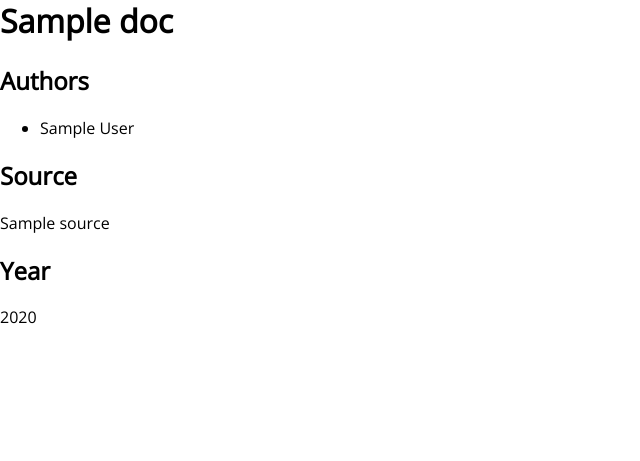
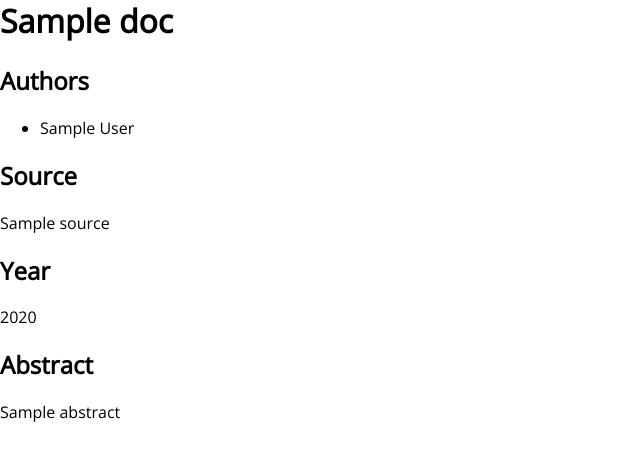
Before and after one commit to SageRalph/search-mendeley, a Flask app: template app/templates/details.html in a window 1280 px wide. Shown: the part 22-483 px from the top of the page, without its empty margins (0-640 px from the left). Run offline with Flask 2, Linux system fonts and the light colour scheme; the template is opened without the code that fills it: most values are stand-ins (such as "Sample title", 1, 10 or a date in 2020); parts of the project's set-up code (start-up, migrations or seed data) failed here and were passed over.

Commit message:
Added abstract to details view

```diff
--- a/app/templates/details.html
+++ b/app/templates/details.html
@@ -16,5 +16,8 @@
 
 <h2>Year</h2>
 {{doc['year']}}
+
+<h2>Abstract</h2>
+{{doc['abstract']}}
 <!>
 {% endblock %}
```
